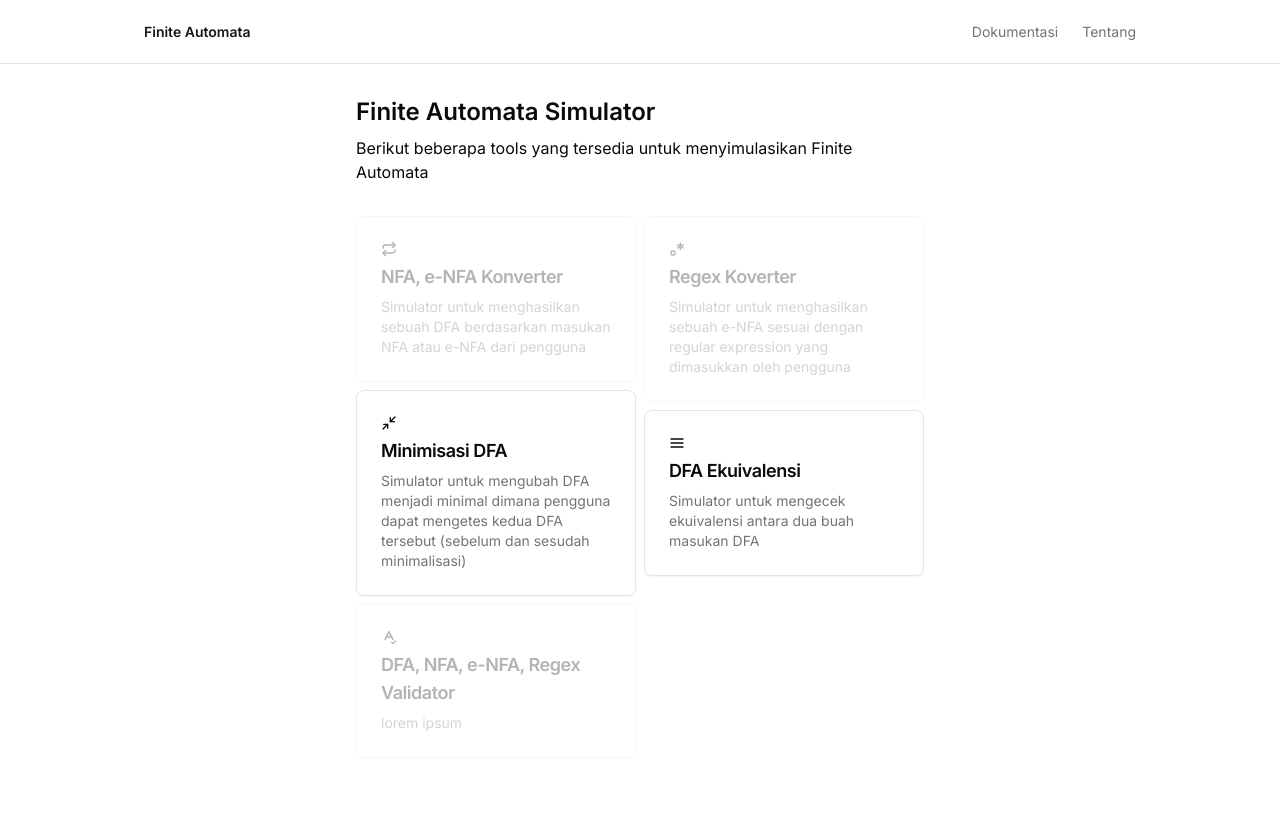
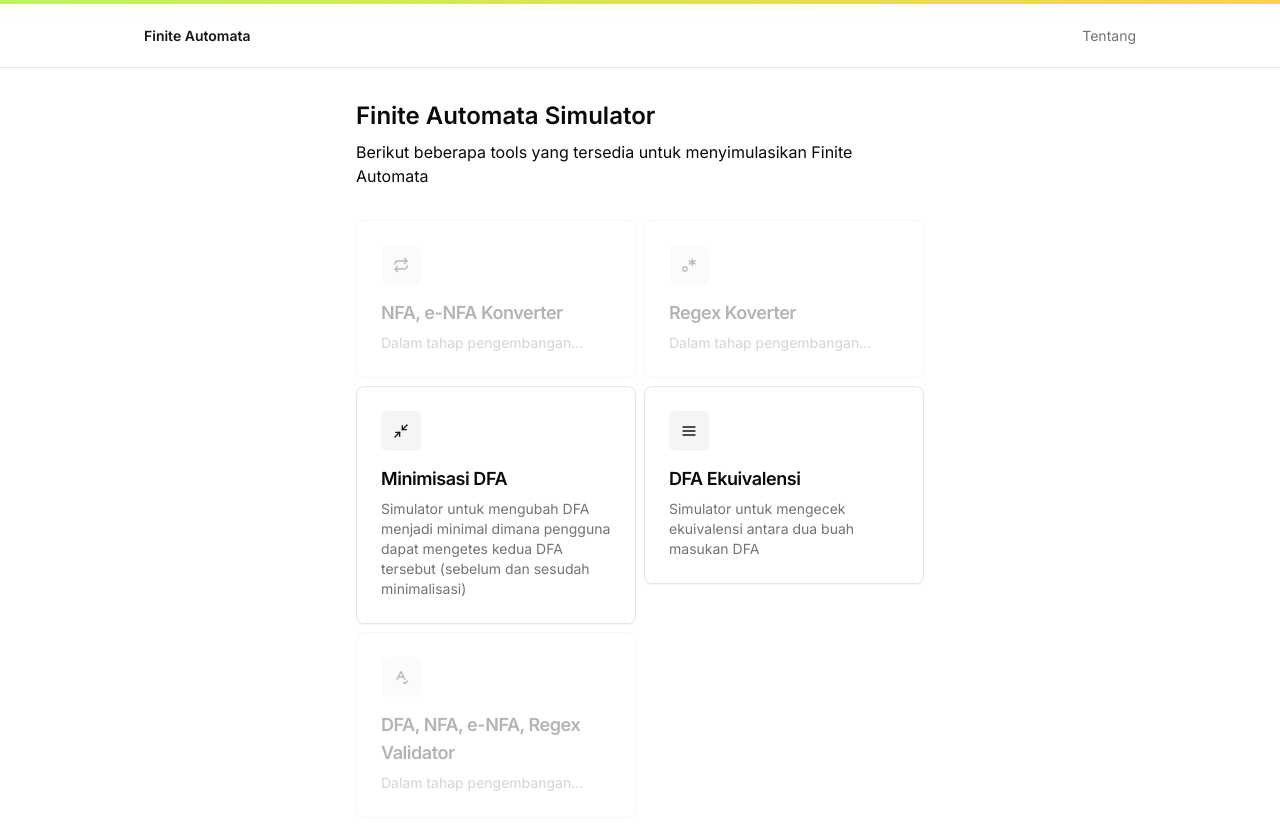
Before and after one commit to rizalanggoro/finite-automata-simulator, a Next.js app: page / in a window 1280 px wide. Shown: the top 830 px of the page. Before the commit the page ends 800 px from the top, so only its background shows below. Built offline with nearby package versions, Linux system fonts and the light colour scheme.

Commit message:
refactor: small things

```diff
--- a/src/app/page.tsx
+++ b/src/app/page.tsx
@@ -1,4 +1,5 @@
 import ContainerComponent from "@/components/container";
+import { Button } from "@/components/ui/button";
 import {
   Card,
   CardDescription,
@@ -101,9 +102,18 @@ function GridItemCard({ menu }: GridItemCardProps) {
       <Link href={menu.href}>
         <Card className={cn(menu.href === "/" && "opacity-30")}>
           <CardHeader>
-            {menu.icon && menu.icon}
-            <CardTitle className="text-lg">{menu.title}</CardTitle>
-            <CardDescription>{menu.description}</CardDescription>
+            {menu.icon && (
+              <Button size={"icon"} variant={"secondary"}>
+                {menu.icon}
+              </Button>
+            )}
+
+            <CardTitle className="text-lg pt-2">{menu.title}</CardTitle>
+            <CardDescription>
+              {menu.href === "/"
+                ? "Dalam tahap pengembangan..."
+                : menu.description}
+            </CardDescription>
           </CardHeader>
         </Card>
       </Link>
--- a/src/components/container.tsx
+++ b/src/components/container.tsx
@@ -19,7 +19,7 @@ export default function ContainerComponent({
           variant === "md" && "max-w-[768px]",
           variant === "lg" && "max-w-[1024px]",
           props.className,
-          props.safeTop && "mt-16"
+          props.safeTop && "mt-[4.25rem]"
         )}
       >
         {props.children}
--- a/src/components/navbar.tsx
+++ b/src/components/navbar.tsx
@@ -7,14 +7,15 @@ type MenuItem = {
   href: string;
 };
 const menus: Array<MenuItem> = [
-  { title: "Dokumentasi", href: "/docs" },
+  // { title: "Dokumentasi", href: "/docs" },
   { title: "Tentang", href: "/about" },
 ];
 
 export default function NavbarComponent() {
   return (
     <>
-      <div className="border-b h-16 w-full fixed top-0 z-10 backdrop-blur bg-background/10">
+      <div className="fixed top-0 w-full h-1 bg-gradient-to-r from-lime-300 to-amber-300"></div>
+      <div className="border-b h-16 w-full fixed top-0 mt-1 z-10 backdrop-blur bg-background/10">
         <ContainerComponent
           variant="lg"
           className="flex items-center justify-between h-16"
```
